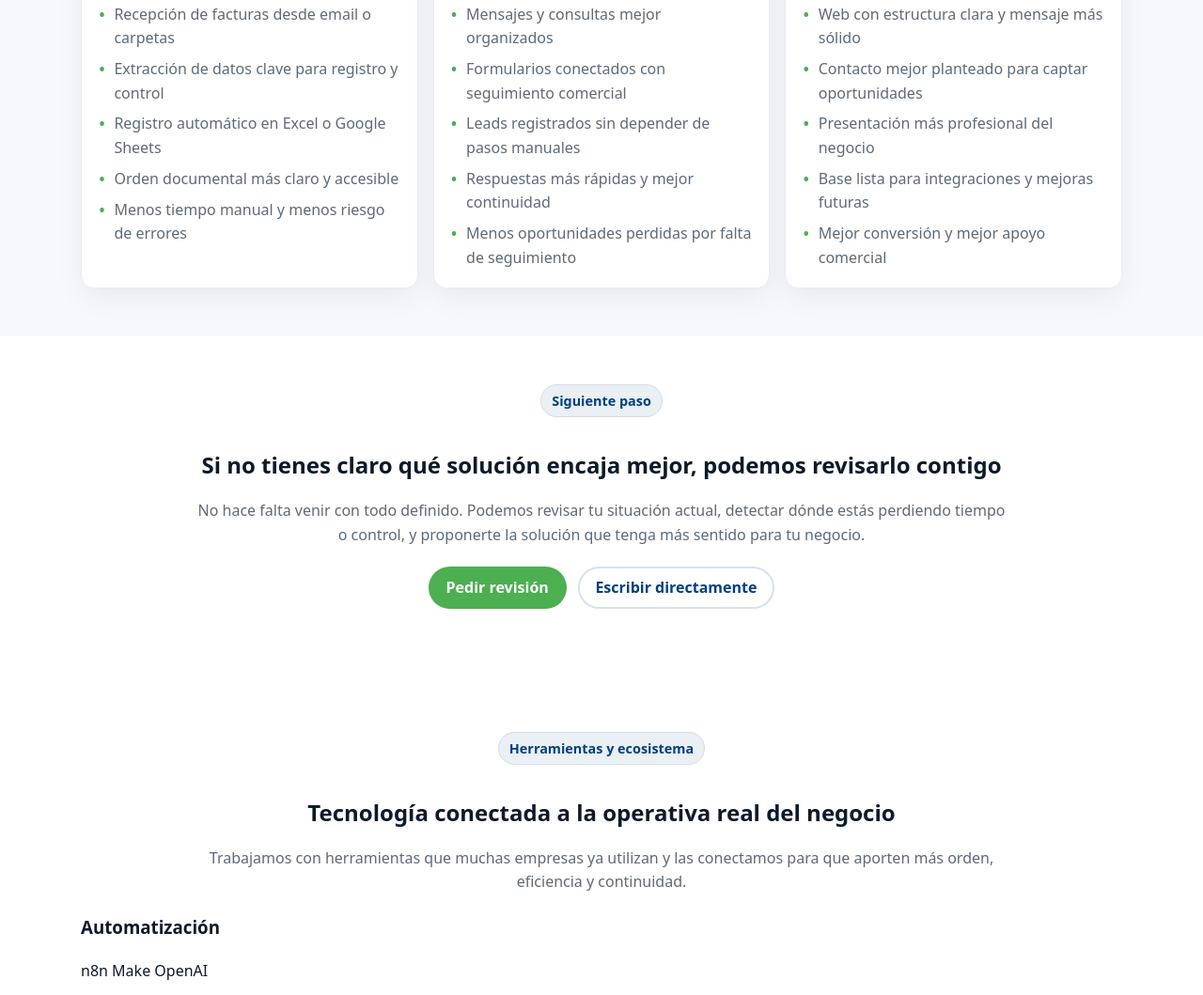
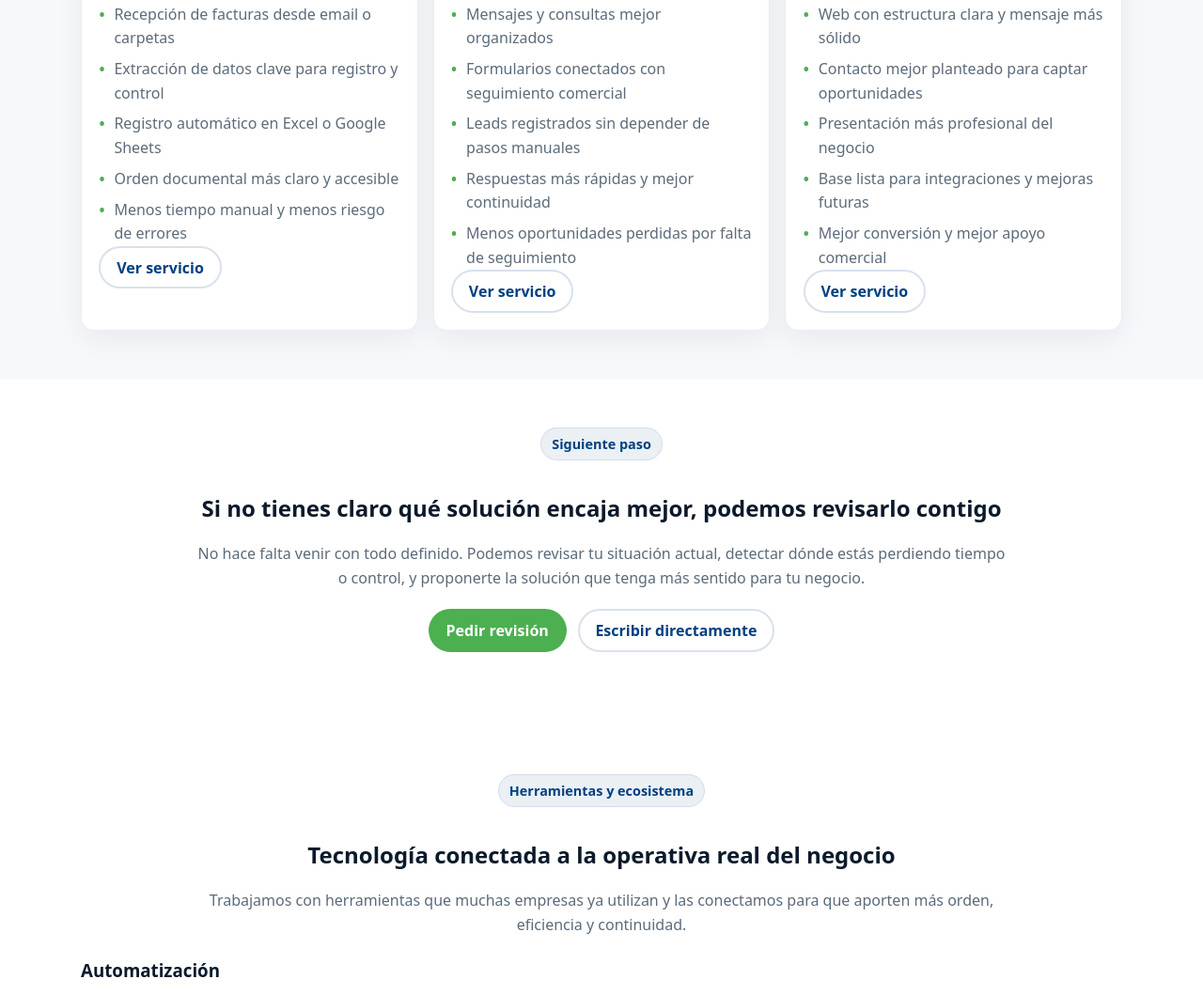
Before and after one commit to contapronow/contapronow-landing., a plain HTML site: page index.html in a window 1280 px wide. Shown: the part 2427-3486 px from the top of the page at 94% size. Drawn offline with Linux system fonts and the light colour scheme.

Commit message:
Add service call-to-action buttons to feature cards

```diff
--- a/index.html
+++ b/index.html
@@ -195,6 +195,9 @@
               <li>Orden documental más claro y accesible</li>
               <li>Menos tiempo manual y menos riesgo de errores</li>
             </ul>
+            <div class="service-card-cta">
+              <a class="btn btn-secondary" href="/automatizacion-facturas.html">Ver servicio</a>
+            </div>
           </article>
 
           <article class="card service feature-card reveal">
@@ -217,6 +220,9 @@
               <li>Respuestas más rápidas y mejor continuidad</li>
               <li>Menos oportunidades perdidas por falta de seguimiento</li>
             </ul>
+            <div class="service-card-cta">
+              <a class="btn btn-secondary" href="/automatizacion-atencion-captacion.html">Ver servicio</a>
+            </div>
           </article>
 
           <article class="card service feature-card reveal">
@@ -239,6 +245,9 @@
               <li>Base lista para integraciones y mejoras futuras</li>
               <li>Mejor conversión y mejor apoyo comercial</li>
             </ul>
+            <div class="service-card-cta">
+              <a class="btn btn-secondary" href="/web-captacion-estructura-digital.html">Ver servicio</a>
+            </div>
           </article>
         </div>
       </div>
```
